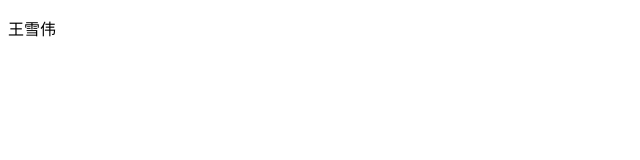
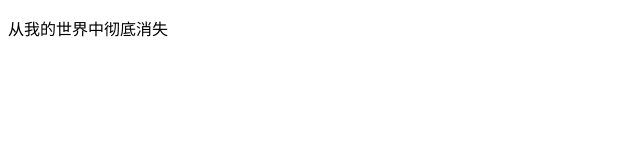
Before and after one commit to wxw0128/wangxuewei, a plain HTML site: page index.html in a window 1280 px wide. Shown: the whole page, without its empty margins (0-640 px from the left). Drawn offline with Linux system fonts and the light colour scheme.

Commit message:
那就这样吧

```diff
--- a/index.html
+++ b/index.html
@@ -7,6 +7,6 @@
     <title>Document</title>
 </head>
 <body>
-    <p>王雪伟</p>
+    <p>从我的世界中彻底消失</p>
 </body>
 </html>
```
